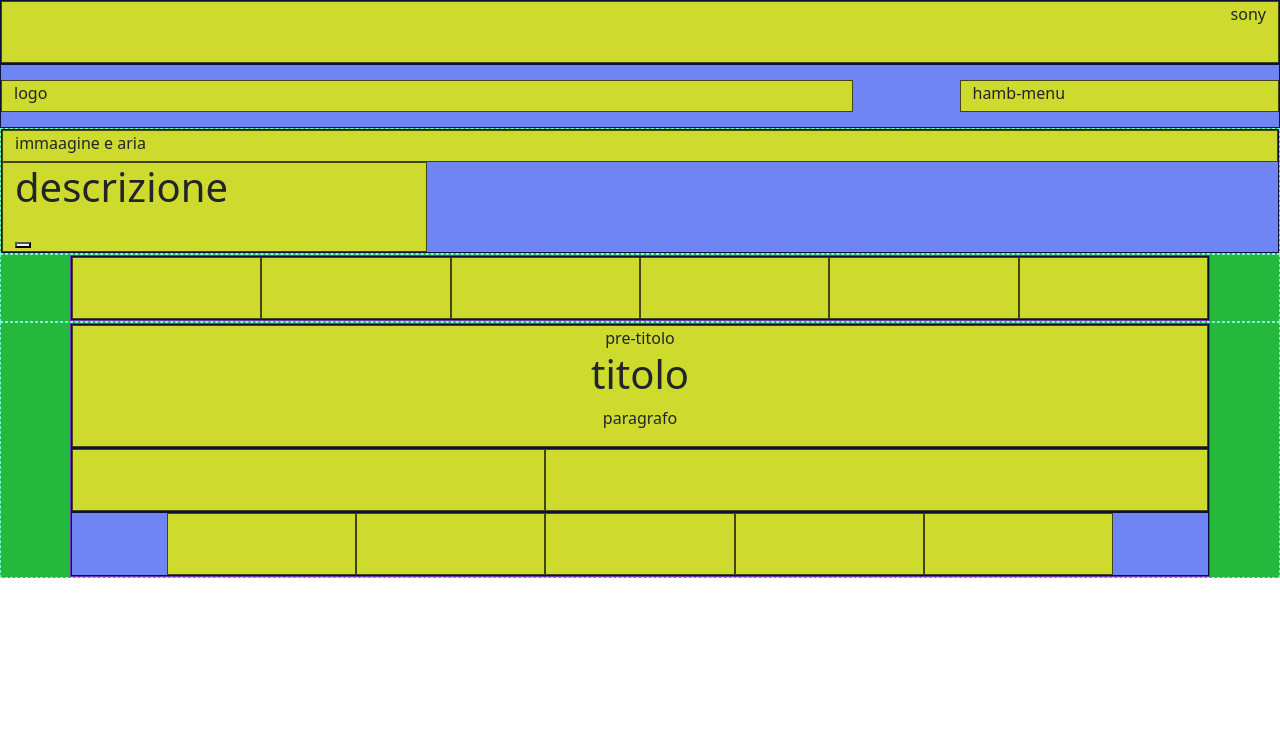
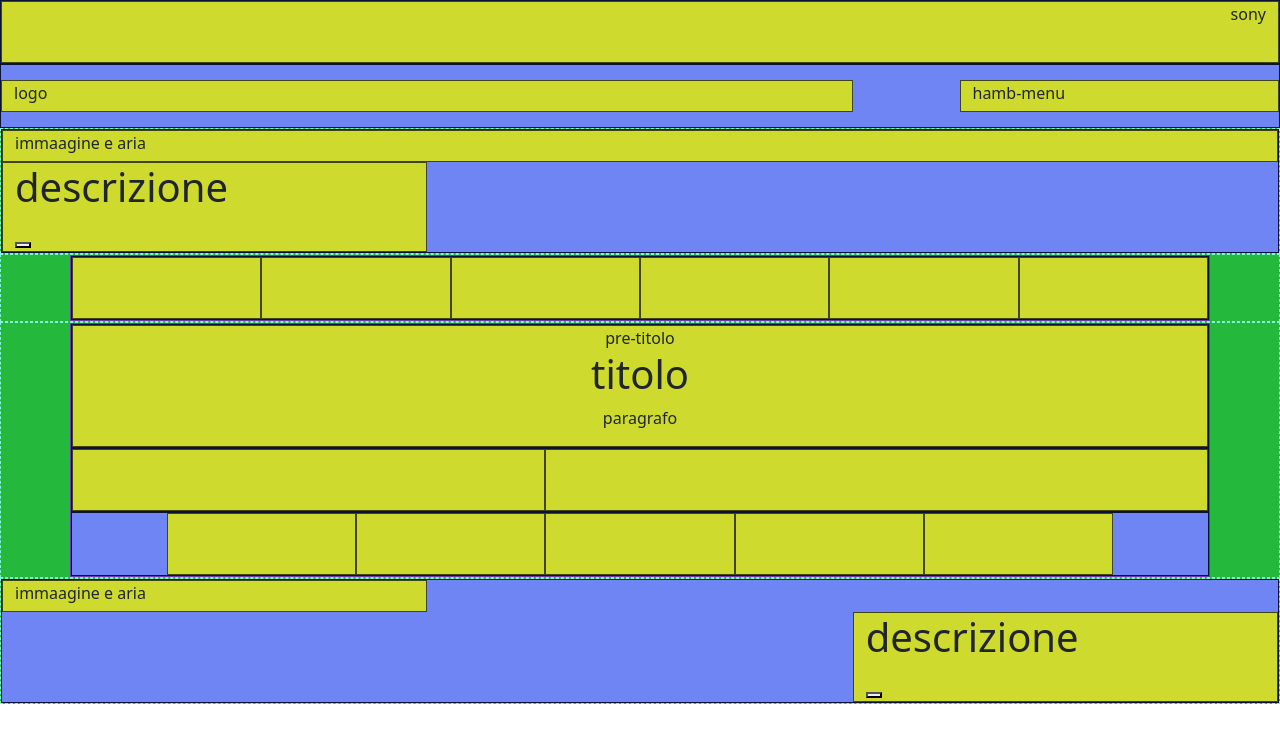
Before and after one commit to simonebonifazi/html-css-playstation, a plain HTML site: page index.html in a window 1280 px wide. Drawn offline with nearby package versions, Linux system fonts and the light colour scheme.

Commit message:
added-section

```diff
--- a/css/style.css
+++ b/css/style.css
@@ -27,3 +27,5 @@
 }
 
 /* layout */
+
+/* TODO: CAPIRE COME CENTRARE IMG E DESCRIZIONE SEZIONE ITTAKESTWO */
--- a/index.html
+++ b/index.html
@@ -43,8 +43,6 @@
                         <button></button>
                     </div>
                 </div>
-
-
             </div>
         </section>
         <section id="select-preview">
@@ -83,6 +81,20 @@
                 </div>
             </div>
         </section>
+        <section id="it-takes-two">
+            <div class="container-fluid">
+                <div class="row">
+                    <div class="col-12 col-lg-4">immaagine e aria</div>
+                    <div class="col-12 offset-lg-8 col-lg-4">
+                        <h1>descrizione</h1>
+                        <p></p>
+                        <button></button>
+                    </div>
+                </div>
+
+            </div>
+
+        </section>
     </main>
     <footer>
 
```
